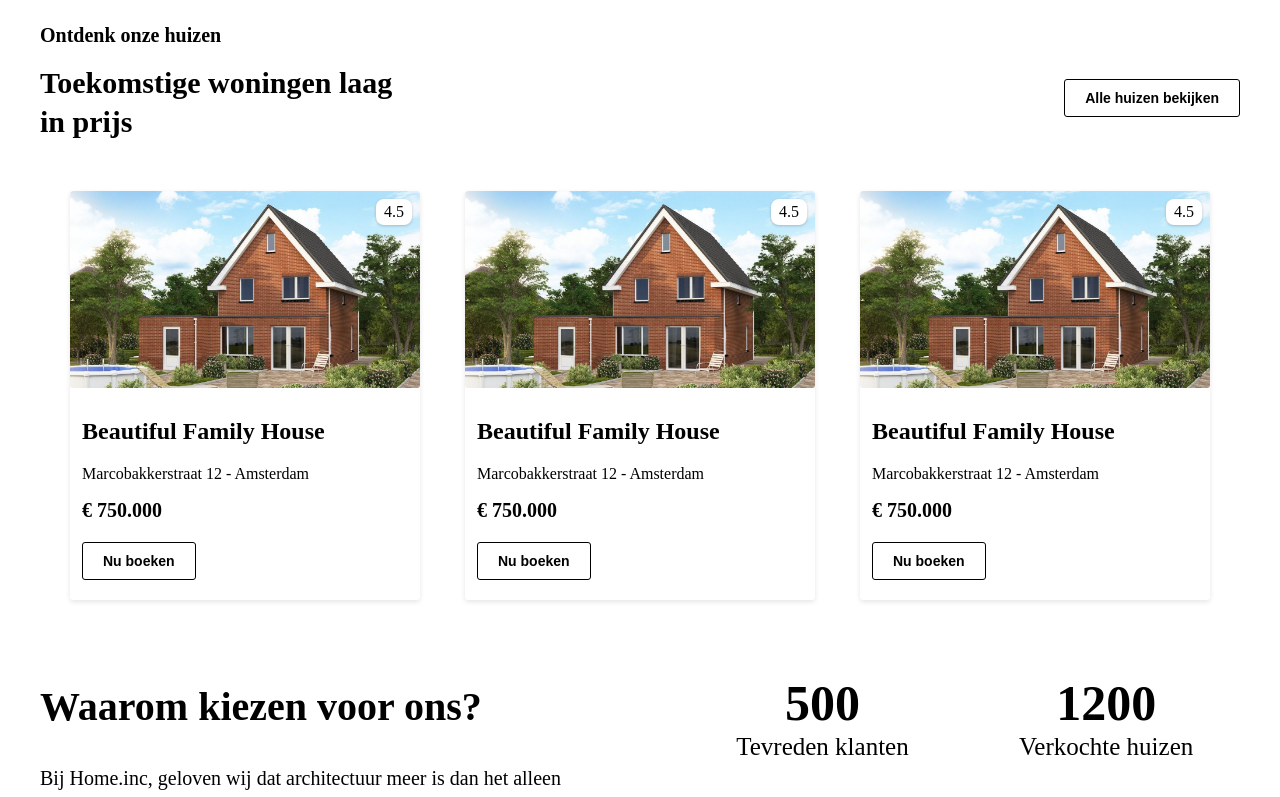
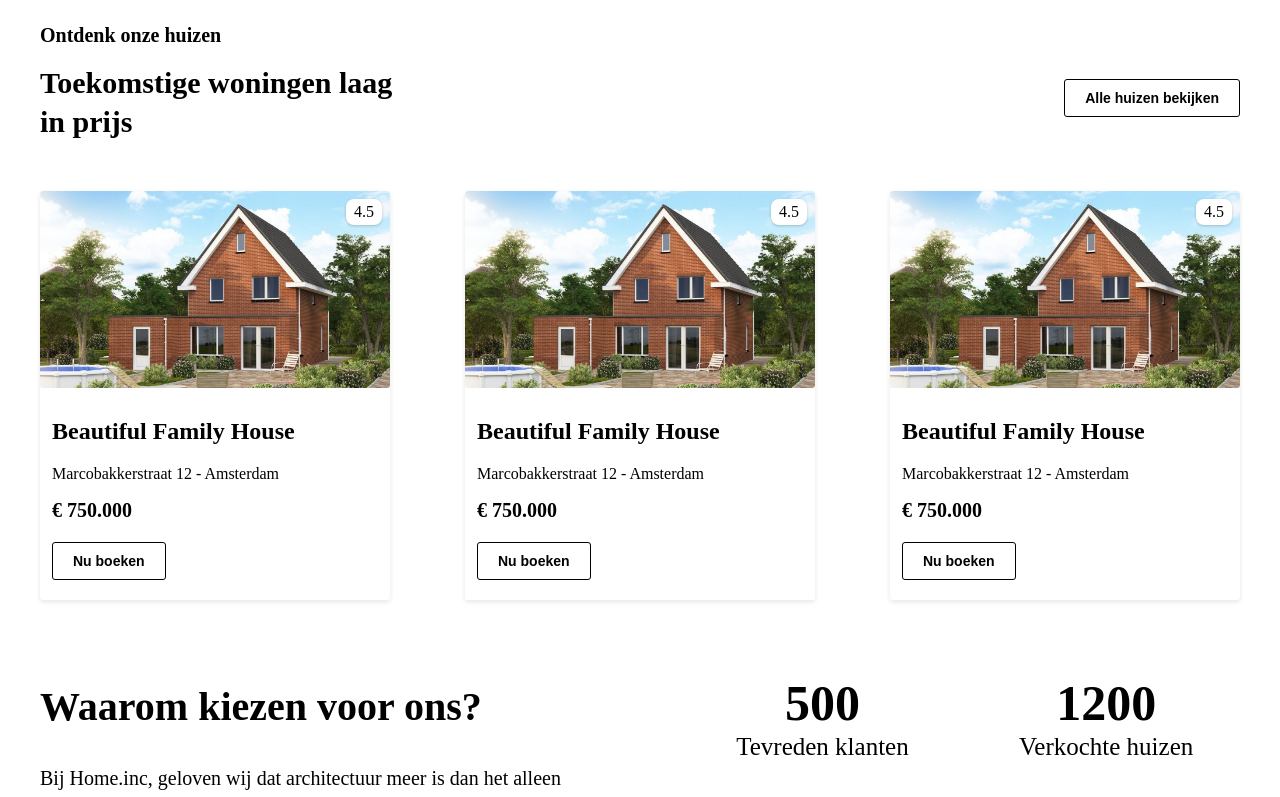
Before and after one commit to MelleWb/getsucces, a Next.js app: page / in a window 1280 px wide. Shown: the part 706-1503 px from the top of the page. Built offline with nearby package versions, Linux system fonts and the light colour scheme.

Commit message:
listing bug fixed

```diff
--- a/components/Listing/Listing.css
+++ b/components/Listing/Listing.css
@@ -76,7 +76,6 @@
     }
 }
 
-/* Desktop styles */
 @media (min-width: 1024px) {
     .listing {
         padding: 0;
@@ -95,12 +94,11 @@
     }
 
     .listing__cards {
-        justify-content: space-evenly;
+        justify-content: space-between;
         gap: 15px;
     }
 }
 
-/* Small mobile adjustments */
 @media (max-width: 480px) {
     .listing {
         padding: 0 15px;
```
